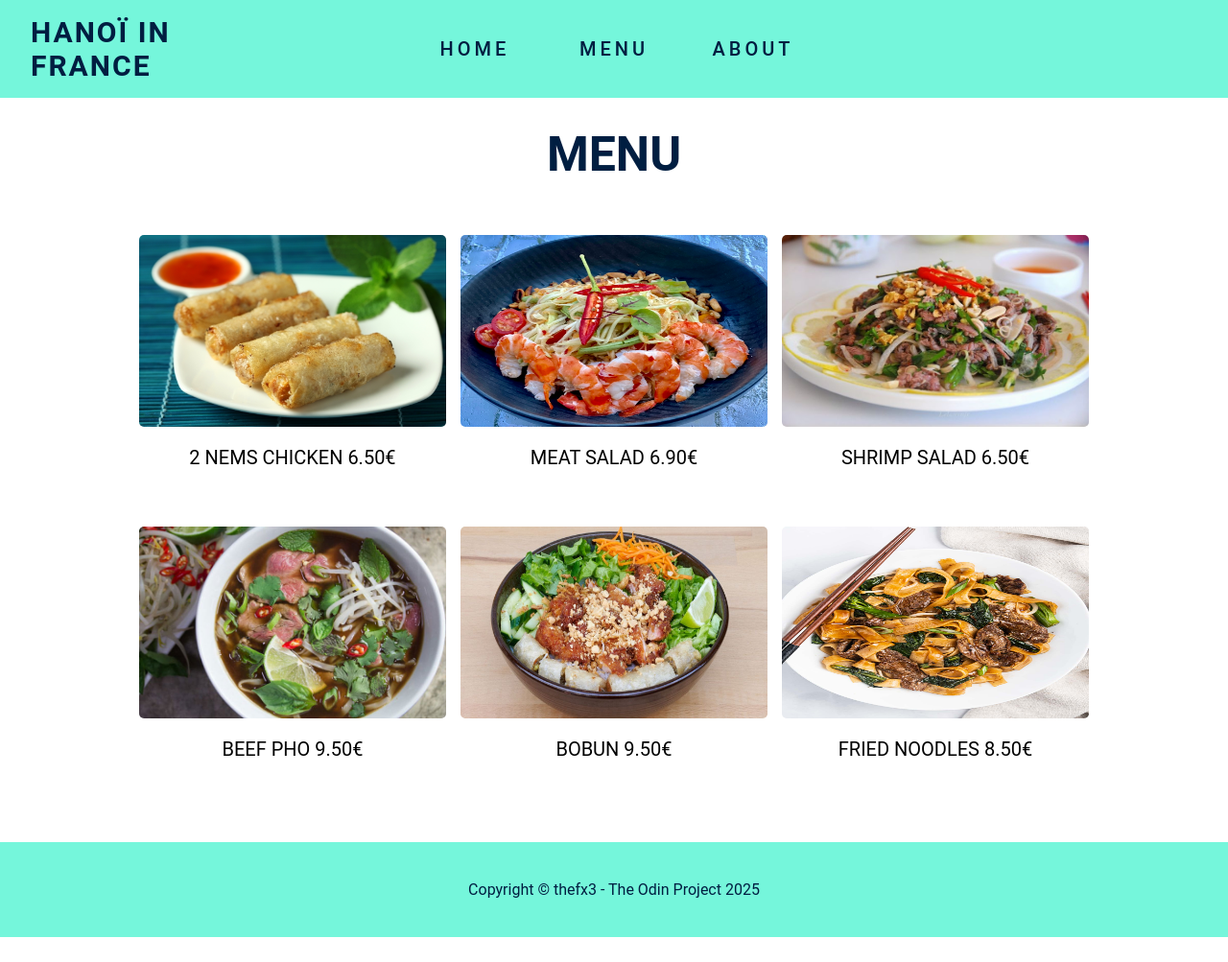
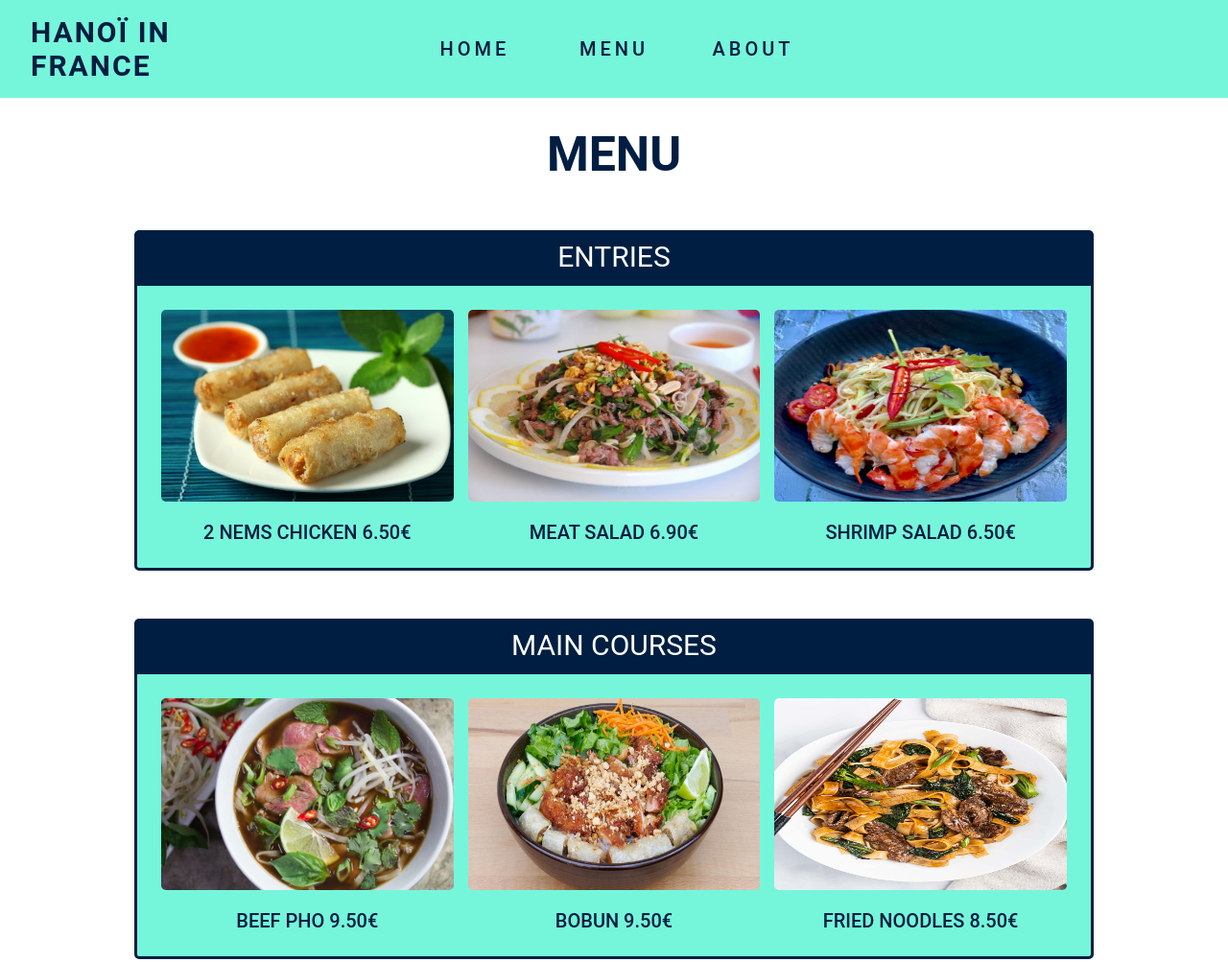
Before and after one commit to thefx3/restaurant_page, a website built with webpack: page src/template.html in a window 1280 px wide. Shown: the top 1003 px of the page at 96% size. Before the commit the page ends 977 px from the top, so only its background shows below. Built offline with nearby package versions, Linux system fonts and the light colour scheme.

Commit message:
Update menu

```diff
--- a/src/menu.js
+++ b/src/menu.js
@@ -7,30 +7,21 @@ import main2 from './images/main_2.jpg'
 import main3 from './images/main_3.jpg'
 
 export function menu () {
+
     const menu_content = document.getElementById("content");
     content.innerHTML = "";
 
+    //Create menu title
 
-    const menu_container = document.createElement("div");
-    menu_container.classList.add("menu-container");
+    function createTitle (text) {
+        const title = document.createElement("div");
+        title.classList.add("menu-subtitle");
+        title.textContent = text;
 
-    content.appendChild(menu_container);
+        menu.appendChild(title);
+        return title;
+    }
 
-
-    const menu = document.createElement("div");
-    menu.classList.add("menu");
-    menu_container.appendChild(menu);
-
-
-    const menu_title = document.createElement("div");
-    menu_title.classList.add("menu-title");
-    menu_title.textContent = "MENU";
-    menu.appendChild(menu_title);
-
-
-    const entries_items = document.createElement("div");
-    entries_items.classList.add("entries-items");
-    menu.appendChild(entries_items);
 
     // Create menu items
     function createMenuItem(text, imgSrc, imgAlt, imgClass) {
@@ -53,18 +44,42 @@ export function menu () {
     }
 
 
+    //menu_container
+    const menu_container = document.createElement("div");
+    menu_container.classList.add("menu-container");
+    content.appendChild(menu_container);
+
+    //menu
+    const menu = document.createElement("div");
+    menu.classList.add("menu");
+    menu_container.appendChild(menu);
+
+    //menu_title
+    const menu_title = document.createElement("div");
+    menu_title.classList.add("menu-title");
+    menu_title.textContent = "MENU";
+    menu.appendChild(menu_title);
+
+    //menu_subtitle : entries
+    menu.appendChild(createTitle("ENTRIES"));
+
+    const entries_items = document.createElement("div");
+    entries_items.classList.add("entries-items");
+    menu.appendChild(entries_items);
+
+    //3 entries
     entries_items.appendChild(
         createMenuItem("2 NEMS CHICKEN 6.50€", nemImage, "Nems", "image-nems")
     );
-
     entries_items.appendChild(
-        createMenuItem("MEAT SALAD 6.90€", saladImage, "Salad", "image-salad")
+        createMenuItem("MEAT SALAD 6.90€", saladShrimp, "Salad", "image-salad")
+    );
+    entries_items.appendChild(
+        createMenuItem("SHRIMP SALAD 6.50€", saladImage, "Salad", "image-shrimp")
     );
 
-    entries_items.appendChild(
-        createMenuItem("SHRIMP SALAD 6.50€", saladShrimp, "Salad", "image-shrimp")
-    );
 
+    menu.appendChild(createTitle("MAIN COURSES"));
 
     const main_items = document.createElement("div");
     main_items.classList.add("main-items");
--- a/src/styles.css
+++ b/src/styles.css
@@ -166,10 +166,25 @@ img {
     gap: 5px;
     width: 100%;
     max-width: 1000px;
+    border: 3px solid var(--thirdary-color);
+    margin-bottom: 50px;
 
-    margin-bottom: 50px;
+    border-radius: 0px 0px 5px 5px ;
+    padding: 20px;
+    background-color: var(--primary-color);
 }
 
+.menu-subtitle {
+    background-color: var(--thirdary-color);
+    text-align: center;
+    align-self: center;
+    padding: 10px 0;
+    width: 100%;
+    max-width: 1000px;
+    color: var(--secondary-color);
+    font-size: 30px;
+    border-radius: 5px 5px 0px 0px;
+}
 
 .menu-item {
     display: flex;
@@ -185,4 +200,6 @@ img {
 .item-text {
     font-size: 20px;
     text-align: center;
+    color: var(--thirdary-color);
+    font-weight: 500;
 }
```
